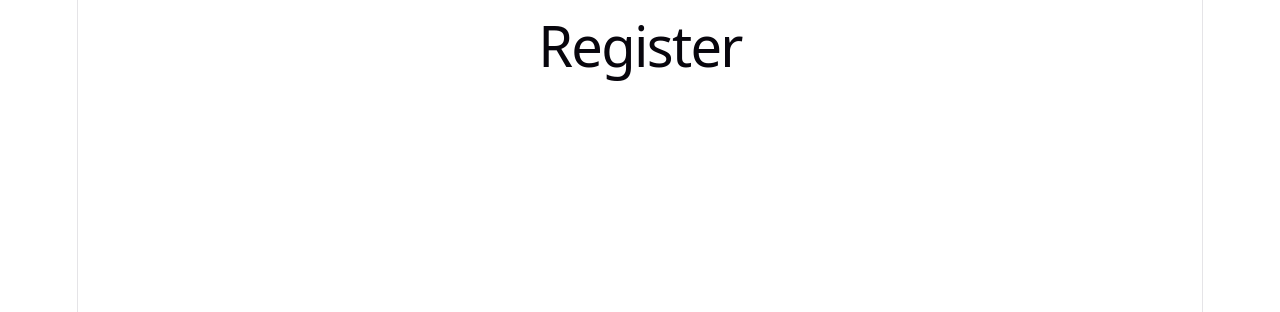
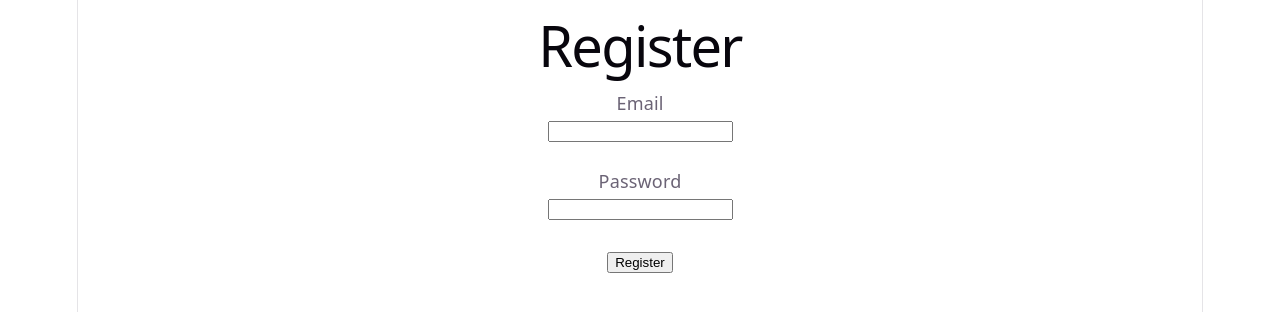
Before and after one commit to Ayush9545/Digital_Money, a React (Vite) app in the folder payguard-frontend/: page /register in a window 1280 px wide. Shown: the top 312 px of the page. Built offline with nearby package versions, Linux system fonts and the light colour scheme.

Commit message:
Add register.jsx and minor changes in login.jsx

```diff
--- a/package.json
+++ b/package.json
@@ -21,6 +21,7 @@
   "dependencies": {
     "bcryptjs": "^3.0.3",
     "cors": "^2.8.6",
+    "cros": "^1.1.0",
     "dotenv": "^17.2.3",
     "express": "^5.2.1",
     "jsonwebtoken": "^9.0.3",
--- a/payguard-frontend/src/pages/Login.jsx
+++ b/payguard-frontend/src/pages/Login.jsx
@@ -1,4 +1,6 @@
 import { useState } from "react";
+import axios from "axios";
+
 
 function Login() {
   const [email, setEmail] = useState("");
@@ -8,7 +10,47 @@ function Login() {
     <div>
       <h1>Login</h1>
 
-      <form>
+      <form
+      onSubmit={async(e) => {
+        e.preventDefault();
+
+        alert("Button clicked!");
+
+        try {
+
+          const response = await axios.post(
+
+            "http://localhost:3000/auth/login",
+
+            {
+
+              email,
+
+              password,
+
+            }
+
+          );
+          console.log("SUCCESS:", response.data);
+
+alert(response.data.message);
+          // alert("Login Success");
+          // console.log(response.data);
+
+        } catch (error) {
+
+          console.log("FULL ERROR:", error);
+
+          console.log("RESPONSE:", error.response);
+
+          console.log("MESSAGE:", error.message);
+
+          alert("Login Failed");
+
+        }
+
+      }}
+      >
         <div>
           <label>Email</label>
           <br />
--- a/payguard-frontend/src/pages/Register.jsx
+++ b/payguard-frontend/src/pages/Register.jsx
@@ -1,7 +1,69 @@
-function Register(){
-    return(
-        <h1>Register</h1>
-    );
+import { useState } from "react";
+import axios from "axios";
+
+function Register() {
+  const [email, setEmail] = useState("");
+  const [password, setPassword] = useState("");
+
+  const handleRegister = async (e) => {
+    e.preventDefault();
+
+    try {
+      const response = await axios.post(
+        "http://localhost:3000/auth/registration",
+        {
+          email,
+          password,
+        }
+      );
+
+      alert(response.data.message);
+
+    } catch (error) {
+      console.log(error);
+
+      alert(
+        error.response?.data?.message ||
+        "Registration Failed"
+      );
+    }
+  };
+
+  return (
+    <div>
+      <h1>Register</h1>
+
+      <form onSubmit={handleRegister}>
+        <div>
+          <label>Email</label>
+          <br />
+          <input
+            type="email"
+            value={email}
+            onChange={(e) => setEmail(e.target.value)}
+          />
+        </div>
+
+        <br />
+
+        <div>
+          <label>Password</label>
+          <br />
+          <input
+            type="password"
+            value={password}
+            onChange={(e) => setPassword(e.target.value)}
+          />
+        </div>
+
+        <br />
+
+        <button type="submit">
+          Register
+        </button>
+      </form>
+    </div>
+  );
 }
 
 export default Register;
```
Also changed, not shown: 1 other file (tests, documents, lock files or other folders).
